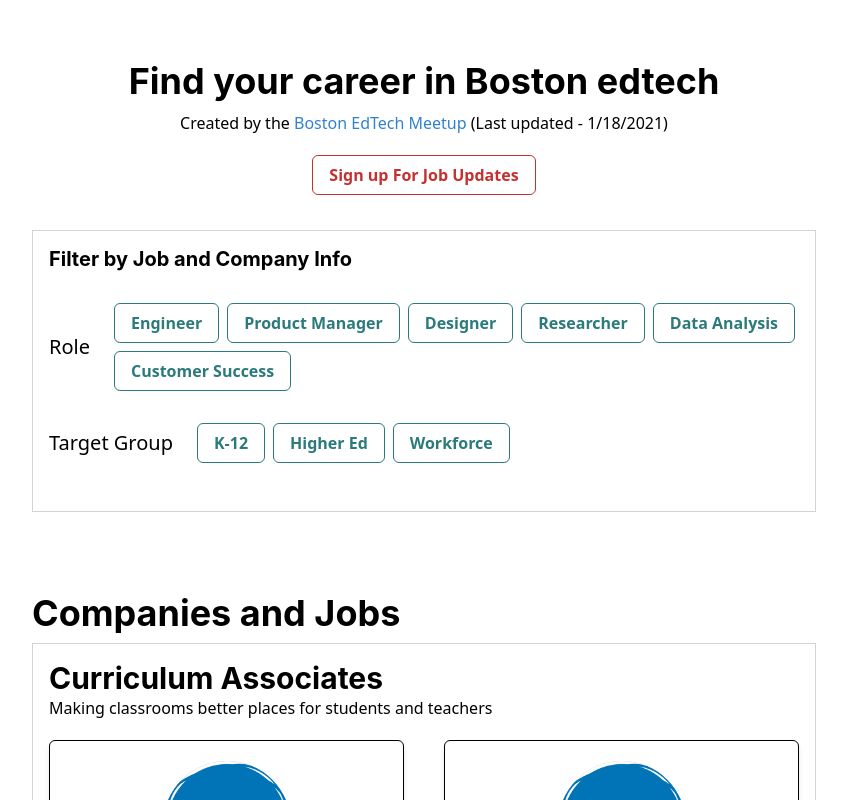
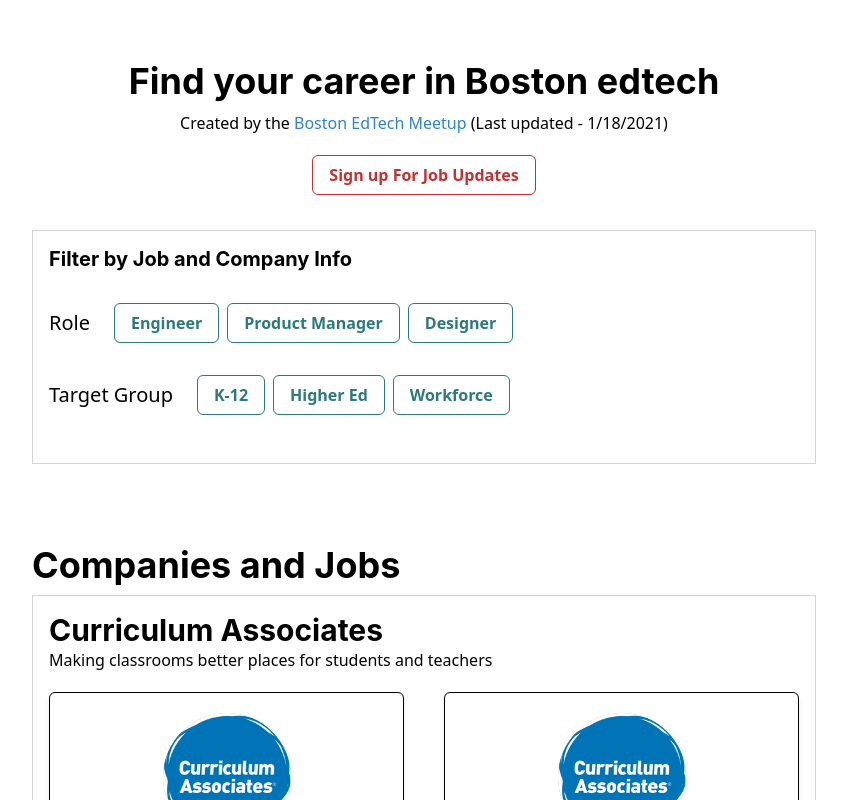
Before and after one commit to commanderking/edtechjobs, a Next.js app: page / in a window 1280 px wide. Shown: the top 800 px of the page, without its empty margins (216-1063 px from the left). Built offline with nearby package versions, Linux system fonts and the light colour scheme.

Commit message:
comment out new roles for now

```diff
--- a/features/jobs/constants.ts
+++ b/features/jobs/constants.ts
@@ -5,9 +5,9 @@
   },
   { id: "pm", name: "Product Manager" },
   { id: "designer", name: "Designer" },
-  { id: "researcher", name: "Researcher" },
-  { id: "data", name: "Data Analysis" },
-  { id: "customer_success", name: "Customer Success" },
+  // { id: "researcher", name: "Researcher" },
+  // { id: "data", name: "Data Analysis" },
+  // { id: "customer_success", name: "Customer Success" },
 ];
 
 export const targetGroups = [
```
